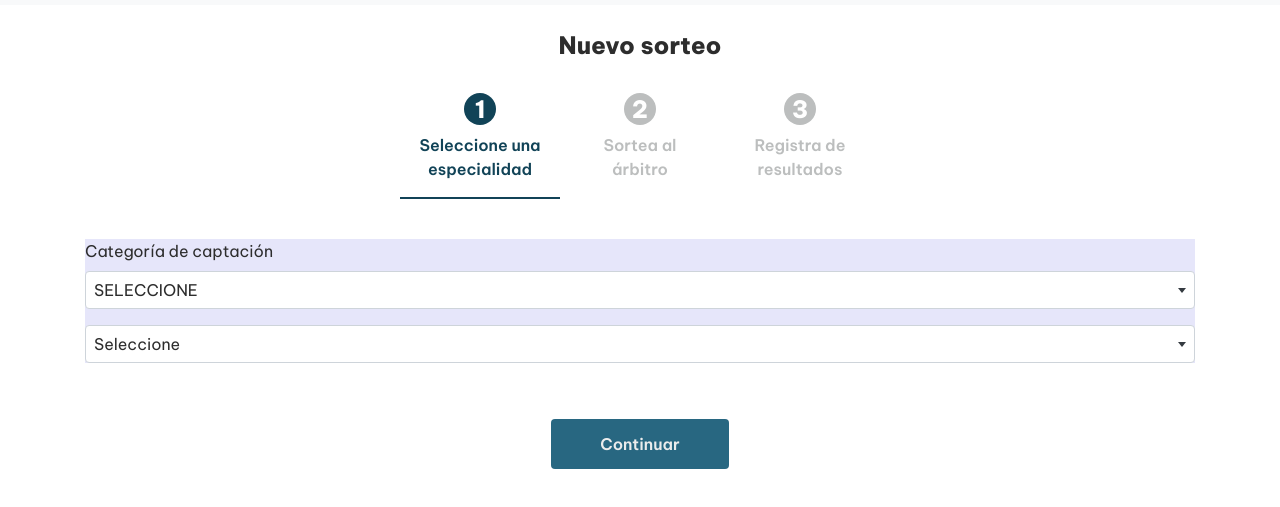
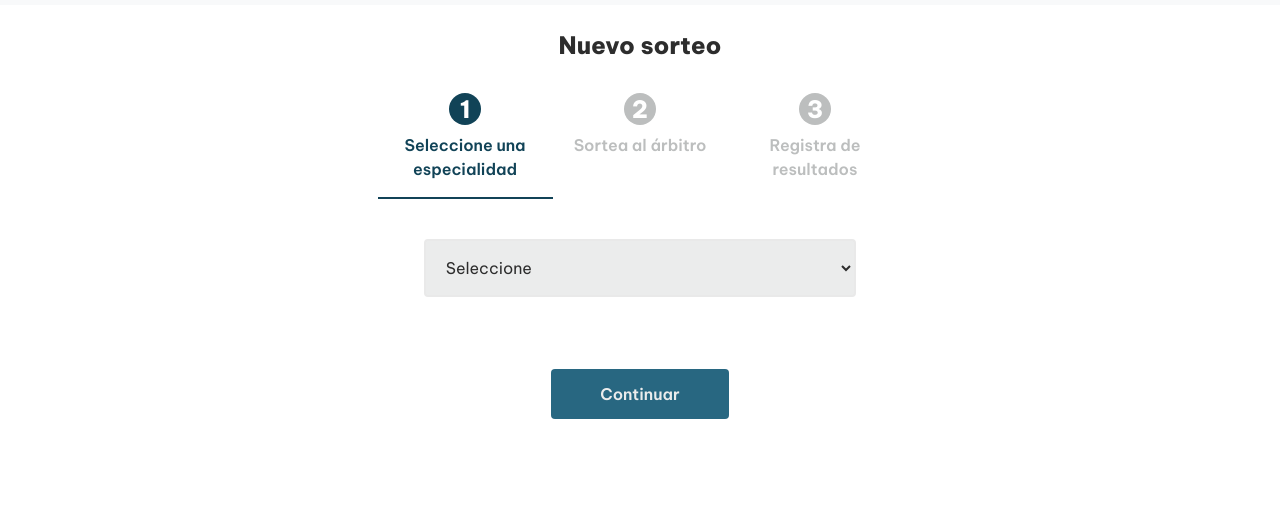
Before and after one commit to javierbull/cear, a plain HTML site: page sistema-aleatorio.html in a window 1280 px wide. Shown: the part 61-568 px from the top of the page. Drawn offline with nearby package versions, Linux system fonts and the light colour scheme.

Commit message:
stepper col

```diff
--- a/css/login.css
+++ b/css/login.css
@@ -440,6 +440,7 @@ small {
 
 /* SISTEMA ALEATORIO */
 .wrap-stepper {
+  /* background-color: pink; */
 }
 
 .fieldset-step {
@@ -451,7 +452,8 @@ small {
 }
 
 .stepper {
-  width: 30rem;
+  margin-left: auto;
+  margin-right: auto;
   margin-bottom: 2.5rem;
 }
 
@@ -504,8 +506,13 @@ small {
 }
 
 .body-step {
-  background-color: lavender;
+  /* background-color: lavender; */
   margin-bottom: 3.5rem;
+}
+
+.body-step1 {
+  margin-left: auto;
+  margin-right: auto;
 }
 
 .footer-stepper {
--- a/sistema-aleatorio.html
+++ b/sistema-aleatorio.html
@@ -57,7 +57,8 @@
 				<div class="col">
 					<div class="wrap-stepper">
 						<fieldset class="fieldset-step show" id="content-step1-especialidad">
-							<div class="stepper container">
+							<div class="stepper col-lg-6">
+								<div class="container">
 									<div class="row">
 										<div class="step col-4 step1-especialidad activeStep">
 											<div class="step-position">
@@ -85,23 +86,15 @@
 										</div>
 									</div>
 								</div>
+							</div>
 
-							<div class="body-step">
-
-								<div class="form-group">
-									<label for="inputState">Categoría de captación</label>
-									<select id="inputState" class="form-control select2">
-										<option selected>SELECCIONE</option>
-										<option>CARTERA</option>
-										<option>PESQUISA</option>
-										<option>POTENCIAL</option>
-									</select>
-									<small class="text-help">Campo obligatorio</small>
-								</div>
+							<div class="container">
+								<div class="row">
+									<div class="body-step body-step1 col-xl-5 col-md-8">
 
 								<div class="field-floating-label">
 									<label class="field__label" for="inputCategory">Categoría de captación</label>
-									<select id="inputCategory" class="field__input one-column-form__input--text select2">
+									<select id="inputCategory" class="field__input one-column-form__input--text">
 										<option selected>Seleccione</option>
 										<option>Contratación pública</option>
 										<option>Arbitraje de emergencia</option>
@@ -110,6 +103,8 @@
 								</div>
 
 							</div>
+								</div>
+							</div>
 
 							<div class="footer-stepper">
 								<button type="button" name="button" class="btn btn-large primary-button step2-sorteo">
@@ -117,8 +112,10 @@
 								</button>
 							</div>
 						</fieldset>
+
 						<fieldset class="fieldset-step" id="content-step2-sorteo">
-							<div class="stepper container">
+							<div class="stepper col-lg-6">
+								<div class="container">
 									<div class="row">
 									<div class="step col-4 step1-especialidad step-completed">
 										<div class="step-position">
@@ -146,6 +143,7 @@
 									</div>
 								</div>
 								</div>
+							</div>
 
 							<div class="body-step">
 								content step 2
@@ -158,7 +156,8 @@
 							</div>
 						</fieldset>
 						<fieldset class="fieldset-step" id="content-step3-registro">
-							<div class="stepper container">
+							<div class="stepper col-lg-6">
+								<div class="container">
 									<div class="row">
 									<div class="step col-4 step1-especialidad step-completed">
 										<div class="step-position">
@@ -182,6 +181,7 @@
 										</div>
 										<div class="step-text">
 											Registra de resultados
+										</div>
 									</div>
 								</div>
 								</div>
```
Lines whose indentation alone changed are shown as unchanged.
